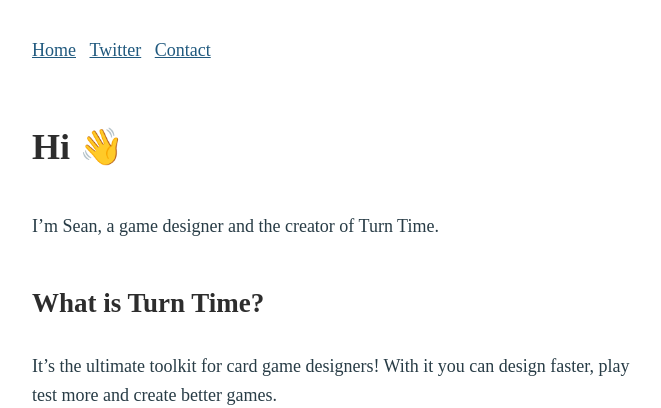
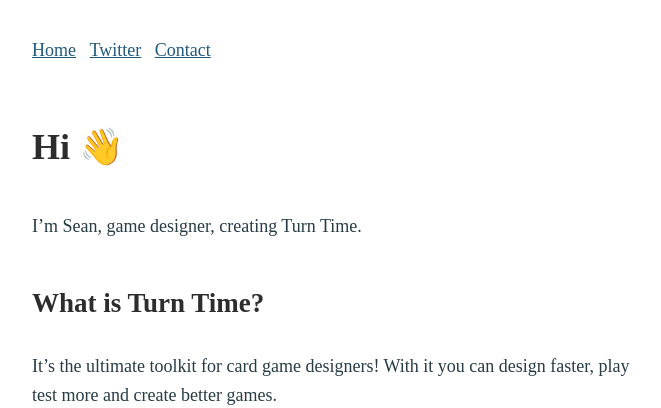
Before and after one commit to SeanPackham/seanpackham.github.io, a Jekyll site: the page built from index.md, in a window 1280 px wide. Shown: the top 408 px of the page, without its empty margins (308-969 px from the left). Built offline with Jekyll 4.4.1, drawn with Linux system fonts in a browser that asks for light colours; our own code applies the rules of GitHub Pages for plain Markdown files.

Commit message:
Trim intro copy

```diff
--- a/index.md
+++ b/index.md
@@ -4,7 +4,7 @@
 
 # Hi 👋
 
-I'm Sean, a game designer and the creator of Turn Time.
+I'm Sean, game designer, creating Turn Time.
 
 ## What is Turn Time?
 
```
